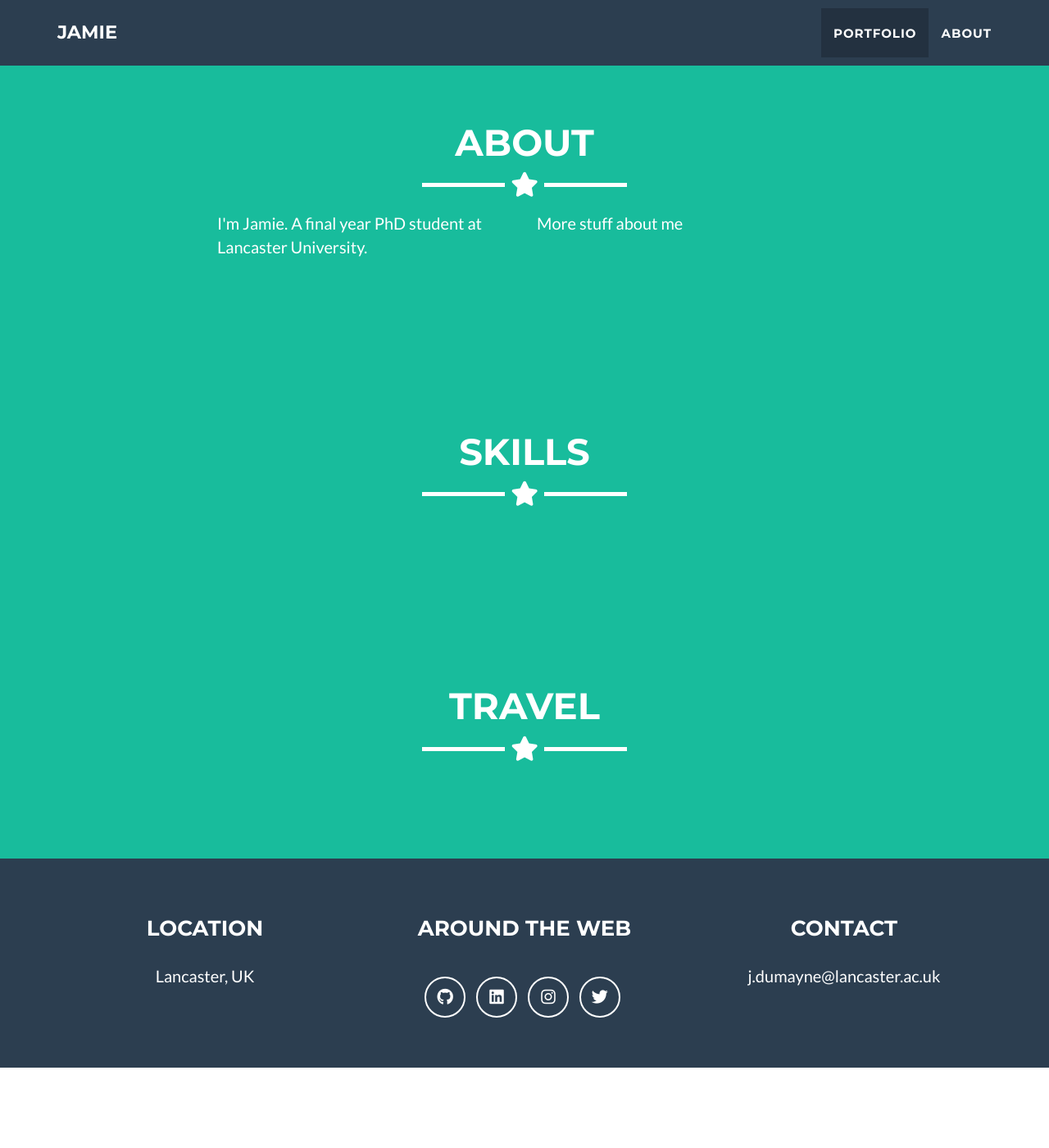
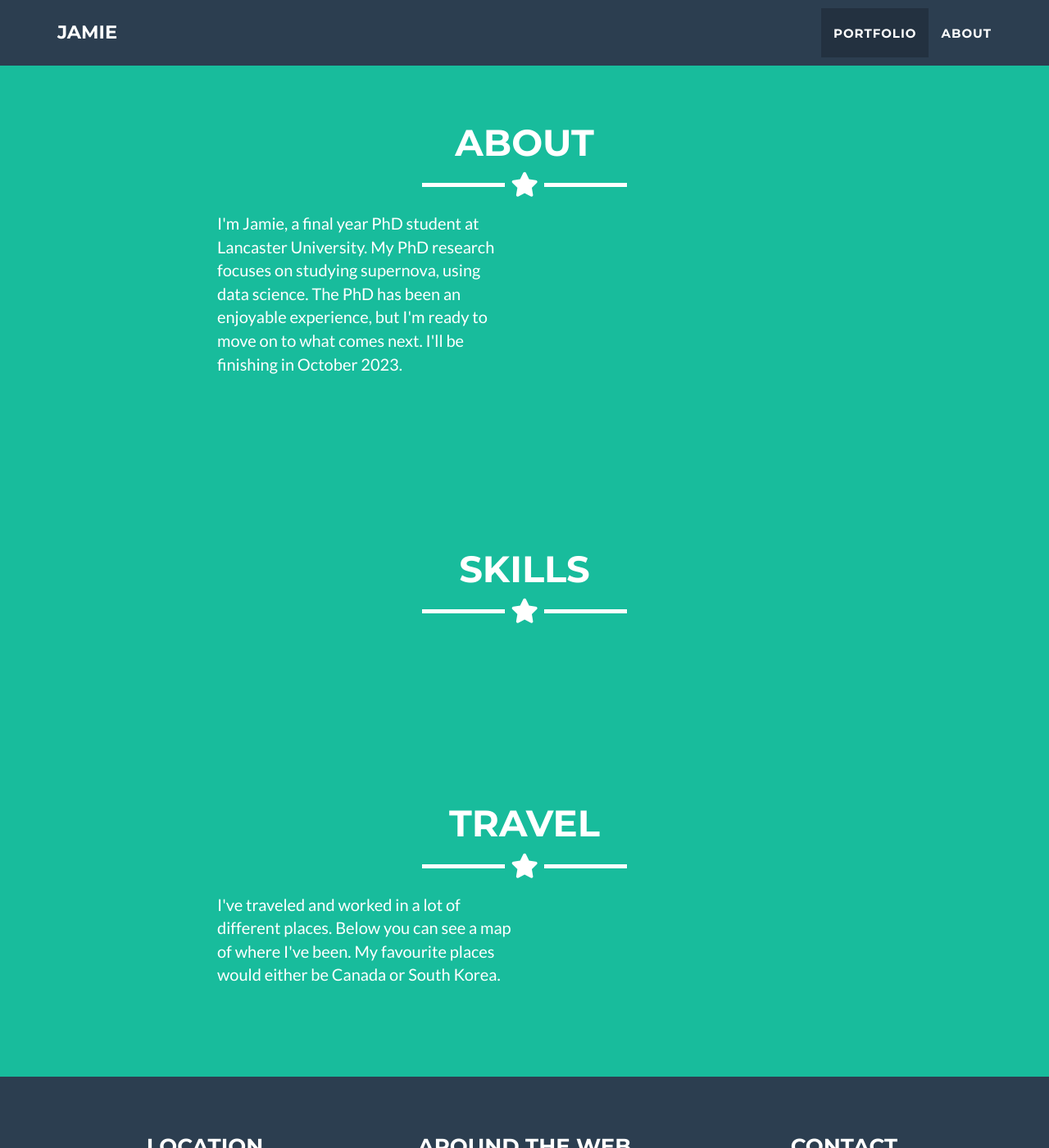
Before and after one commit to jamiedumayne/jamiedumayne.github.io, a Jekyll site: the page built from _posts/2014-07-18-project-1.markdown, in a window 1280 px wide and 1400 px high, scrolled down 1623 px. Shown: the whole window at 82% size. Built offline with Jekyll 4.4.1, drawn with Linux system fonts in a browser that asks for light colours; before the commit the page ends 2925 px from its top, so only the background shows below that.

Commit message:
Added more text

```diff
--- a/_includes/about.html
+++ b/_includes/about.html
@@ -9,10 +9,7 @@
     </div>
     <div class="row">
       <div class="col-lg-4 col-lg-offset-2">
-        <p>I'm Jamie. A final year PhD student at Lancaster University. </p>
-      </div>
-      <div class="col-lg-4">
-        <p>More stuff about me </p>
+        <p>I'm Jamie, a final year PhD student at Lancaster University. My PhD research focuses on studying supernova, using data science. The PhD has been an enjoyable experience, but I'm ready to move on to what comes next. I'll be finishing in October 2023.</p>
       </div>
     </div>
   </div>
--- a/_includes/travel.html
+++ b/_includes/travel.html
@@ -9,6 +9,7 @@
     </div>
     <div class="row">
       <div class="col-lg-4 col-lg-offset-2">
+        <p>I've traveled and worked in a lot of different places. Below you can see a map of where I've been. My favourite places would either be Canada or South Korea.
       </div>
     </div>
   </div>
```
